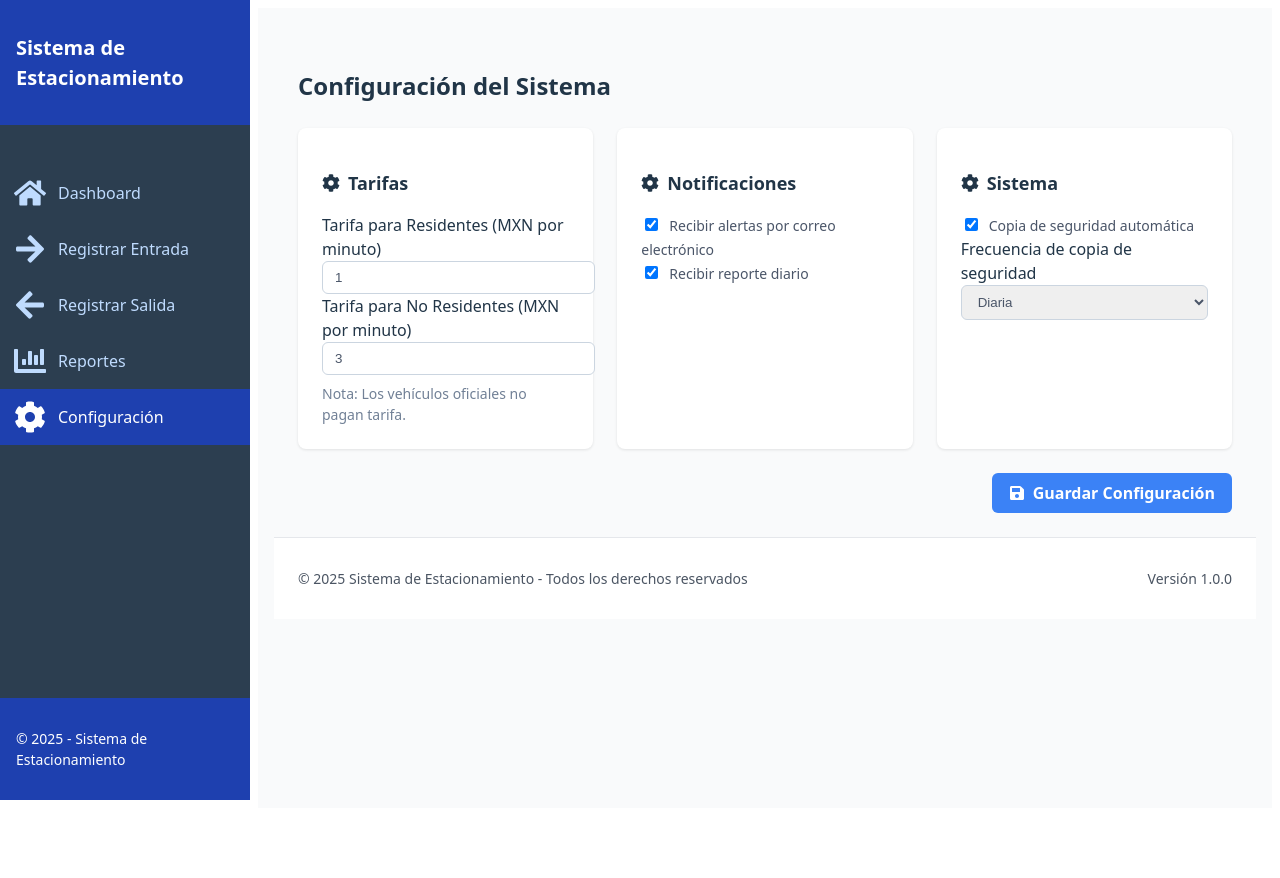
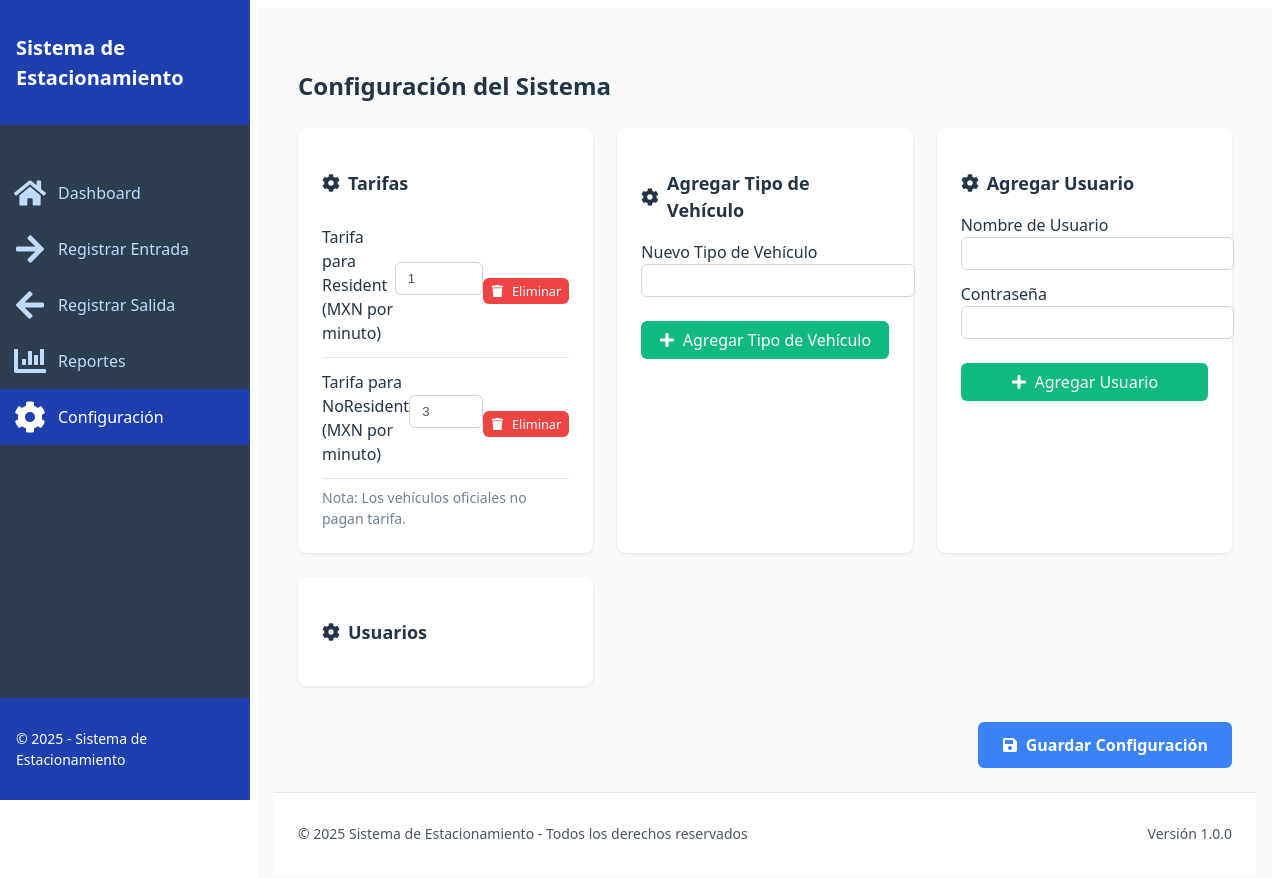
Before and after one commit to LuisBetancourt-2910/estacionamiento, a React (Vite) app: page /configuracion in a window 1280 px wide. Shown: the top 878 px of the page. Before the commit the page ends 816 px from the top, so only its background shows below. Built offline with nearby package versions, Linux system fonts and the light colour scheme.

Commit message:
Nuevas funciones
Agregar funcionalidades para gestionar tipos de vehículos y usuarios en la configuración

```diff
--- a/src/pages/Settings.jsx
+++ b/src/pages/Settings.jsx
@@ -1,53 +1,96 @@
 import React, { useState } from 'react';
-import { FaSave, FaCog } from 'react-icons/fa';
+import { FaSave, FaCog, FaPlus, FaTrash } from 'react-icons/fa';
 import '../styles/Settings.css';
 
 const Settings = () => {
   const [settings, setSettings] = useState({
     rates: {
-      resident: 1.00,
-      noResident: 3.00,
+      resident: 1.0,
+      noResident: 3.0,
     },
-    notifications: {
-      emailAlerts: true,
-      dailyReport: true,
-    },
-    system: {
-      autoBackup: true,
-      backupFrequency: 'daily',
-    }
+    vehicleTypes: ['resident', 'noResident'], // Tipos de vehículos iniciales
+    users: [], // Lista de usuarios
   });
 
+  const [newVehicleType, setNewVehicleType] = useState(''); // Estado para el nuevo tipo de vehículo
+  const [newUser, setNewUser] = useState({ username: '', password: '' }); // Estado para el nuevo usuario
+
+  // Manejar cambios en las tarifas
   const handleRateChange = (e) => {
     const { name, value } = e.target;
-    setSettings(prev => ({
+    setSettings((prev) => ({
       ...prev,
       rates: {
         ...prev.rates,
-        [name]: parseFloat(value)
-      }
+        [name]: parseFloat(value),
+      },
     }));
   };
 
-  const handleNotificationChange = (e) => {
-    const { name, checked } = e.target;
-    setSettings(prev => ({
+  // Agregar un nuevo tipo de vehículo
+  const handleAddVehicleType = () => {
+    if (!newVehicleType.trim()) {
+      alert('El tipo de vehículo no puede estar vacío.');
+      return;
+    }
+
+    if (settings.vehicleTypes.includes(newVehicleType)) {
+      alert('Este tipo de vehículo ya existe.');
+      return;
+    }
+
+    setSettings((prev) => ({
       ...prev,
-      notifications: {
-        ...prev.notifications,
-        [name]: checked
-      }
+      vehicleTypes: [...prev.vehicleTypes, newVehicleType],
+      rates: {
+        ...prev.rates,
+        [newVehicleType]: 0.0, // Agregar tarifa inicial para el nuevo tipo
+      },
+    }));
+    setNewVehicleType(''); // Limpiar el campo de entrada
+  };
+
+  // Eliminar un tipo de vehículo
+  const handleDeleteVehicleType = (type) => {
+    setSettings((prev) => {
+      const { [type]: _, ...newRates } = prev.rates; // Eliminar la tarifa asociada
+      return {
+        ...prev,
+        vehicleTypes: prev.vehicleTypes.filter((vehicle) => vehicle !== type),
+        rates: newRates,
+      };
+    });
+  };
+
+  // Manejar cambios en el formulario de nuevo usuario
+  const handleUserChange = (e) => {
+    const { name, value } = e.target;
+    setNewUser((prev) => ({
+      ...prev,
+      [name]: value,
     }));
   };
 
-  const handleSystemChange = (e) => {
-    const { name, value, type, checked } = e.target;
-    setSettings(prev => ({
+  // Agregar un nuevo usuario
+  const handleAddUser = () => {
+    if (!newUser.username.trim() || !newUser.password.trim()) {
+      alert('El nombre de usuario y la contraseña no pueden estar vacíos.');
+      return;
+    }
+
+    setSettings((prev) => ({
       ...prev,
-      system: {
-        ...prev.system,
-        [name]: type === 'checkbox' ? checked : value
-      }
+      users: [...prev.users, newUser],
+    }));
+    setNewUser({ username: '', password: '' }); // Limpiar el formulario
+    alert('Usuario agregado correctamente.');
+  };
+
+  // Eliminar un usuario
+  const handleDeleteUser = (username) => {
+    setSettings((prev) => ({
+      ...prev,
+      users: prev.users.filter((user) => user.username !== username),
     }));
   };
 
@@ -63,105 +106,123 @@ const Settings = () => {
       <form onSubmit={handleSubmit} className="settings-form">
         {/* Tarifas */}
         <div className="settings-card">
-          <h3 className="settings-card-title"><FaCog /> Tarifas</h3>
+          <h3 className="settings-card-title">
+            <FaCog /> Tarifas
+          </h3>
 
-          <div>
-            <label htmlFor="resident">Tarifa para Residentes (MXN por minuto)</label>
+          {settings.vehicleTypes.map((type) => (
+            <div key={type} className="settings-item">
+              <label htmlFor={type}>
+                Tarifa para {type.charAt(0).toUpperCase() + type.slice(1)} (MXN por minuto)
+              </label>
               <input
-              id="resident"
-              name="resident"
+                id={type}
+                name={type}
                 type="number"
                 step="0.01"
                 min="0"
-              value={settings.rates.resident}
+                value={settings.rates[type]}
                 onChange={handleRateChange}
                 className="settings-input"
               />
+              <button
+                type="button"
+                className="settings-delete-button"
+                onClick={() => handleDeleteVehicleType(type)}
+              >
+                <FaTrash /> Eliminar
+              </button>
             </div>
-
-          <div>
-            <label htmlFor="noResident">Tarifa para No Residentes (MXN por minuto)</label>
-            <input
-              id="noResident"
-              name="noResident"
-              type="number"
-              step="0.01"
-              min="0"
-              value={settings.rates.noResident}
-              onChange={handleRateChange}
-              className="settings-input"
-            />
-          </div>
+          ))}
 
           <div className="settings-note">
             Nota: Los vehículos oficiales no pagan tarifa.
           </div>
         </div>
 
-        {/* Notificaciones */}
+        {/* Agregar Tipo de Vehículo */}
         <div className="settings-card">
-          <h3 className="settings-card-title"><FaCog /> Notificaciones</h3>
+          <h3 className="settings-card-title">
+            <FaCog /> Agregar Tipo de Vehículo
+          </h3>
 
           <div>
+            <label htmlFor="newVehicleType">Nuevo Tipo de Vehículo</label>
             <input
-              id="emailAlerts"
-              name="emailAlerts"
-              type="checkbox"
-              checked={settings.notifications.emailAlerts}
-              onChange={handleNotificationChange}
+              id="newVehicleType"
+              type="text"
+              value={newVehicleType}
+              onChange={(e) => setNewVehicleType(e.target.value)}
+              className="settings-input"
             />
-            <label htmlFor="emailAlerts" className="settings-checkbox-label">
-              Recibir alertas por correo electrónico
-            </label>
+          </div>
+
+          <button
+            type="button"
+            className="settings-add-button"
+            onClick={handleAddVehicleType}
+          >
+            <FaPlus /> Agregar Tipo de Vehículo
+          </button>
+        </div>
+
+        {/* Agregar Usuario */}
+        <div className="settings-card">
+          <h3 className="settings-card-title">
+            <FaCog /> Agregar Usuario
+          </h3>
+
+          <div>
+            <label htmlFor="username">Nombre de Usuario</label>
+            <input
+              id="username"
+              name="username"
+              type="text"
+              value={newUser.username}
+              onChange={handleUserChange}
+              className="settings-input"
+            />
           </div>
 
           <div>
+            <label htmlFor="password">Contraseña</label>
             <input
-              id="dailyReport"
-              name="dailyReport"
-              type="checkbox"
-              checked={settings.notifications.dailyReport}
-              onChange={handleNotificationChange}
+              id="password"
+              name="password"
+              type="password"
+              value={newUser.password}
+              onChange={handleUserChange}
+              className="settings-input"
             />
-            <label htmlFor="dailyReport" className="settings-checkbox-label">
-              Recibir reporte diario
-            </label>
-          </div>
           </div>
 
-        {/* Sistema */}
-        <div className="settings-card">
-          <h3 className="settings-card-title"><FaCog /> Sistema</h3>
-
-          <div>
-            <input
-              id="autoBackup"
-              name="autoBackup"
-              type="checkbox"
-              checked={settings.system.autoBackup}
-              onChange={handleSystemChange}
-            />
-            <label htmlFor="autoBackup" className="settings-checkbox-label">
-              Copia de seguridad automática
-            </label>
+          <button
+            type="button"
+            className="settings-add-button"
+            onClick={handleAddUser}
+          >
+            <FaPlus /> Agregar Usuario
+          </button>
         </div>
 
-          {settings.system.autoBackup && (
-            <div>
-              <label htmlFor="backupFrequency">Frecuencia de copia de seguridad</label>
-              <select
-                id="backupFrequency"
-                name="backupFrequency"
-                value={settings.system.backupFrequency}
-                onChange={handleSystemChange}
-                className="settings-select"
+        {/* Lista de Usuarios */}
+        <div className="settings-card">
+          <h3 className="settings-card-title">
+            <FaCog /> Usuarios
+          </h3>
+
+          {settings.users.map((user) => (
+            <div key={user.username} className="settings-item">
+              <span>{user.username}</span>
+              <button
+                type="button"
+                className="settings-delete-button"
+                onClick={() => handleDeleteUser(user.username)}
               >
-                <option value="hourly">Cada hora</option>
-                <option value="daily">Diaria</option>
-                <option value="weekly">Semanal</option>
-              </select>
+                <FaTrash /> Eliminar
+              </button>
             </div>
-          )}
+          ))}
         </div>
       </form>
 
--- a/src/styles/Settings.css
+++ b/src/styles/Settings.css
@@ -44,6 +44,7 @@
   border: 1px solid #cbd5e0;
   color: #4a5568;
   outline: none;
+  margin-bottom: 0.75rem;
 }
 
 .settings-input:focus,
@@ -63,22 +64,72 @@
   margin-top: 0.5rem;
 }
 
+.settings-add-button,
+.settings-delete-button,
+.settings-submit {
+  display: flex;
+  align-items: center;
+  justify-content: center;
+  padding: 0.5rem 1rem;
+  border-radius: 0.375rem;
+  font-weight: 500;
+  transition: all 0.2s ease;
+  cursor: pointer;
+  border: none;
+  margin-top: 0.75rem;
+}
+
+
+.settings-add-button {
+  background-color: #10b981;
+  color: white;
+  width: 100%;
+}
+
+.settings-add-button:hover {
+  background-color: #059669;
+}
+
+.settings-delete-button {
+  background-color: #ef4444;
+  color: white;
+  padding: 0.25rem 0.5rem;
+  font-size: 0.8rem;
+  margin-left: auto;
+}
+
+.settings-delete-button:hover {
+  background-color: #dc2626;
+}
+
 .settings-submit {
   background-color: #3b82f6;
   color: white;
   font-weight: bold;
-    padding: 0.5rem 1rem;
-    border-radius: 0.375rem;
-    display: flex;
-    align-items: center;
+  padding: 0.75rem 1.5rem;
+  font-size: 1rem;
 }
 
 .settings-submit:hover {
   background-color: #2563eb;
 }
 
+.settings-add-button svg,
+.settings-delete-button svg,
 .settings-submit svg {
   margin-right: 0.5rem;
+}
+
+.settings-item {
+  display: flex;
+  align-items: center;
+  justify-content: space-between;
+  padding: 0.75rem 0;
+  border-bottom: 1px solid #e2e8f0;
+}
+
+.settings-item:last-child {
+  border-bottom: none;
 }
 
 @media (min-width: 768px) {
```
Lines whose indentation alone changed are shown as unchanged.
